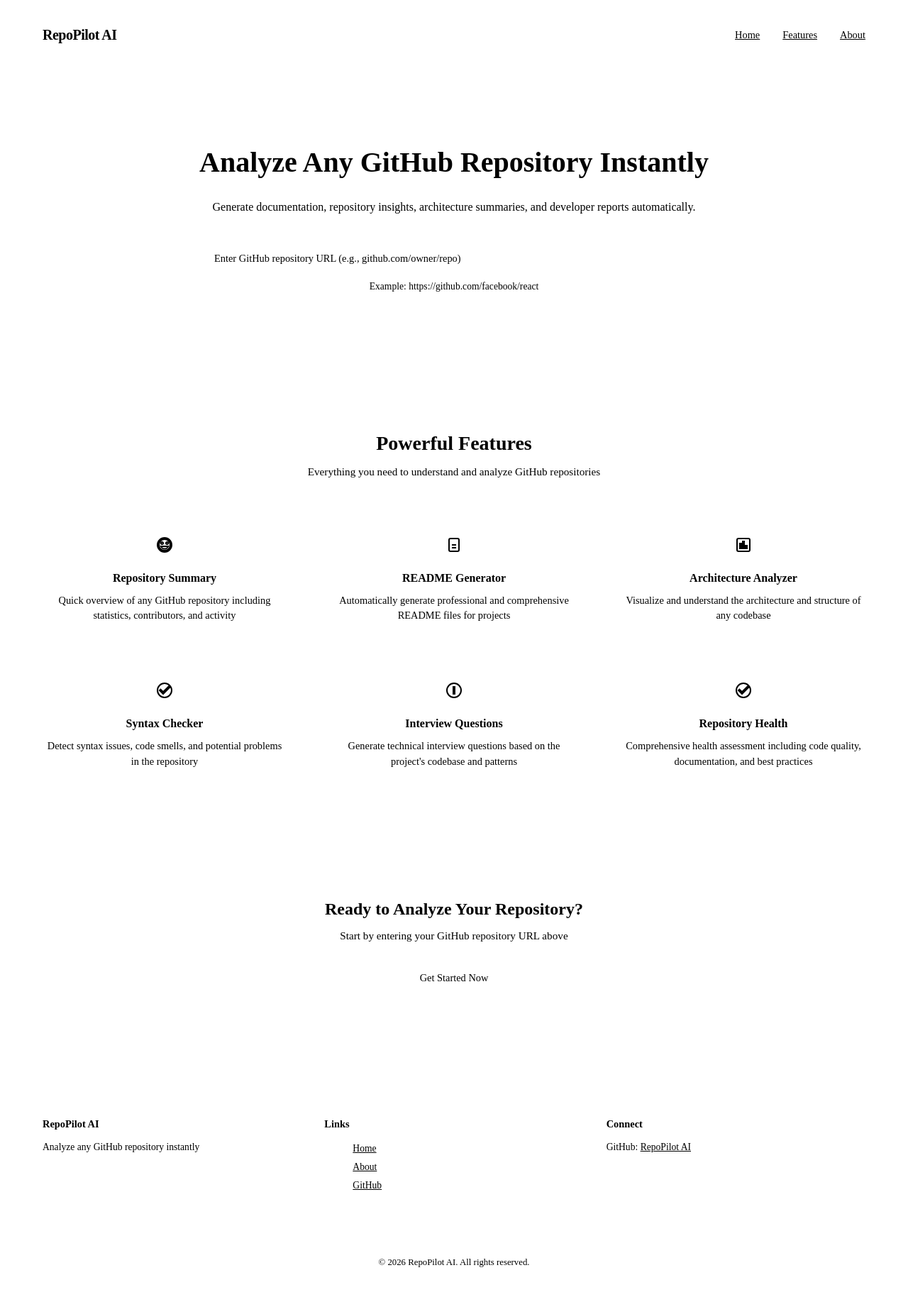
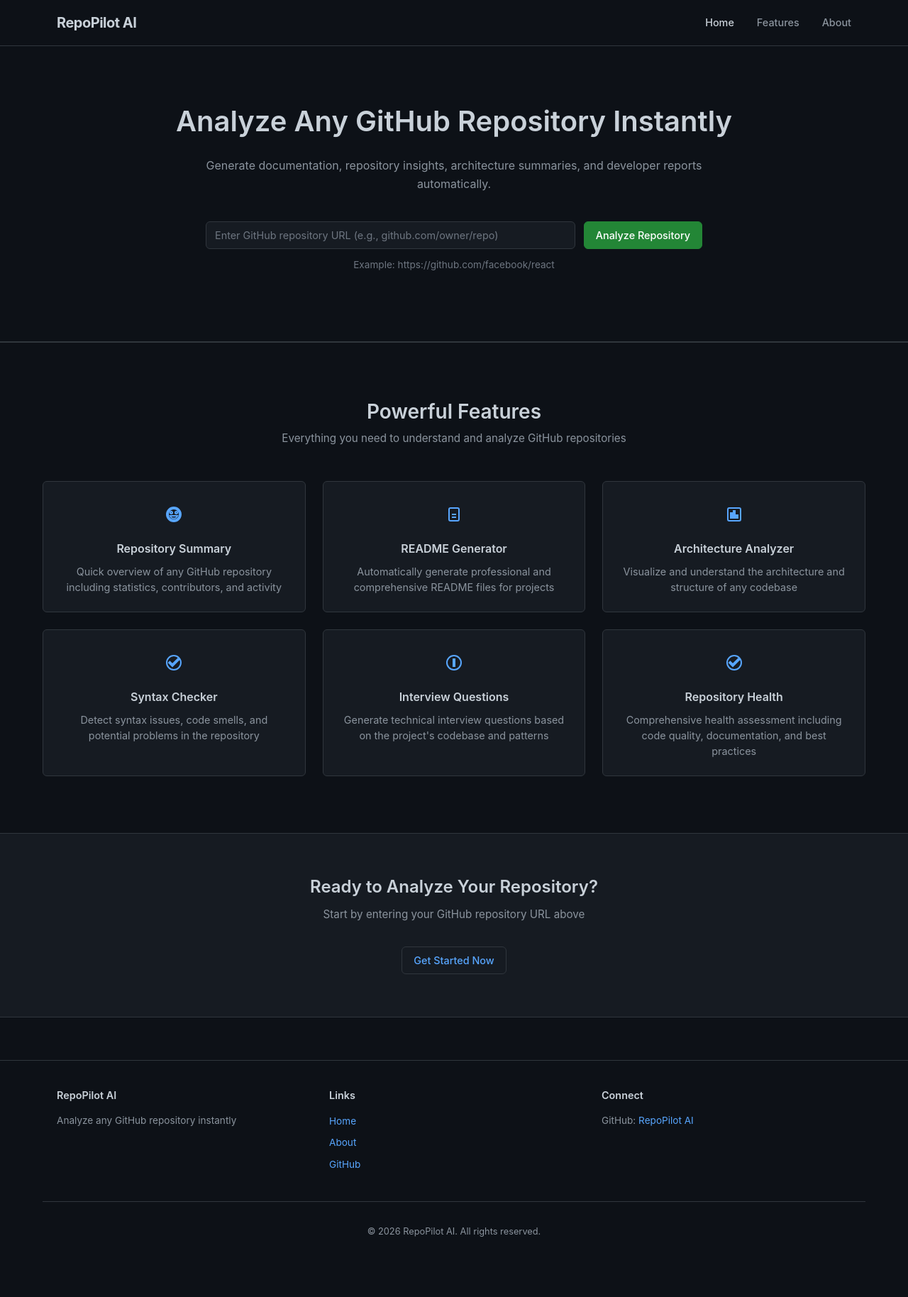
Before and after one commit to codepiyusss/RepoPilot-AI, a Flask app: page / in a window 1280 px wide. Shown: the whole page at 71% size. After the commit the page ends 1743 px from the top, so only its background shows below. Run offline with Flask 3, Linux system fonts and the light colour scheme.

Commit message:
Update style.css

```diff
--- a/static/css/style.css
+++ b/static/css/style.css
@@ -1,3 +1,76 @@
+
+* {
+    margin: 0;
+    padding: 0;
+    box-sizing: border-box;
+}
+
+
+:root {
+    --bg-primary: #0d1117;
+    --bg-secondary: #161b22;
+    --bg-tertiary: #1c2128;
+    --text-primary: #c9d1d9;
+    --text-secondary: #8b949e;
+    --text-tertiary: #6e7681;
+    --border-color: #30363d;
+    --accent-blue: #58a6ff;
+    --hover-blue: #79c0ff;
+    --accent-green: #238636;
+    --hover-green: #2ea043;
+    --error-color: #f85149;
+    --warning-color: #d29922;
+
+    --transition: all 0.2s ease;
+    --border-radius: 6px;
+}
+
+
+body {
+    font-family: -apple-system, BlinkMacSystemFont, 'Segoe UI', 'Noto Sans', Helvetica, Arial, sans-serif;
+    background-color: var(--bg-primary);
+    color: var(--text-primary);
+    line-height: 1.6;
+    overflow-x: hidden;
+    font-size: 14px;
+}
+
+h1, h2, h3, h4, h5, h6 {
+    font-weight: 600;
+    line-height: 1.25;
+    margin-bottom: 1rem;
+    color: var(--text-primary);
+}
+
+h1 {
+    font-size: 2.5rem;
+    font-weight: 600;
+}
+
+h2 {
+    font-size: 1.75rem;
+    font-weight: 600;
+}
+
+h3 {
+    font-size: 1.25rem;
+    font-weight: 600;
+}
+
+p {
+    color: var(--text-secondary);
+    margin-bottom: 1rem;
+}
+
+a {
+    color: var(--accent-blue);
+    text-decoration: none;
+    transition: var(--transition);
+}
+
+a:hover {
+    color: var(--hover-blue);
+}
 
 /* Layout */
 
```
